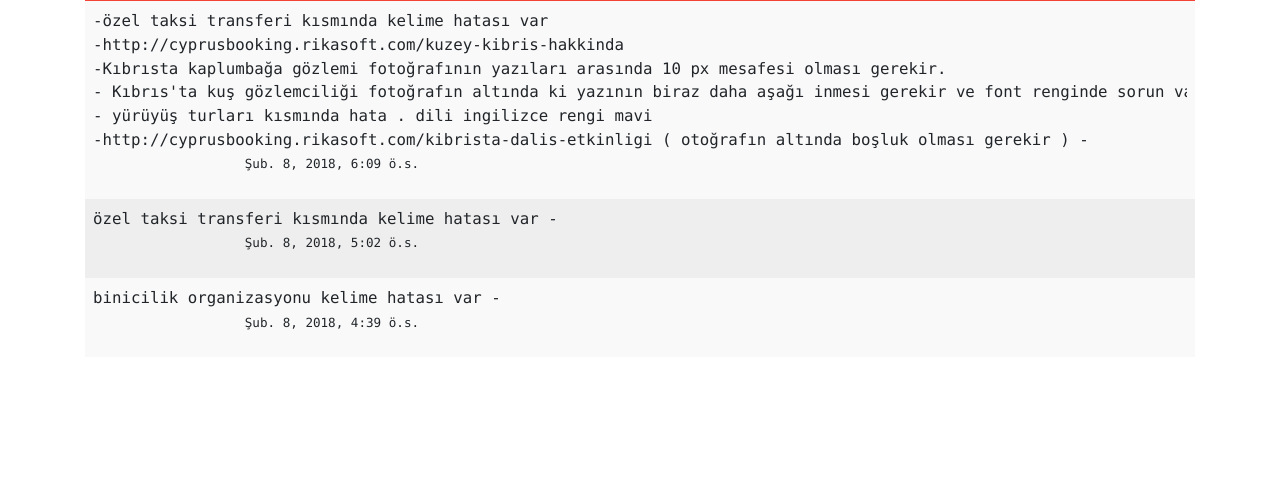
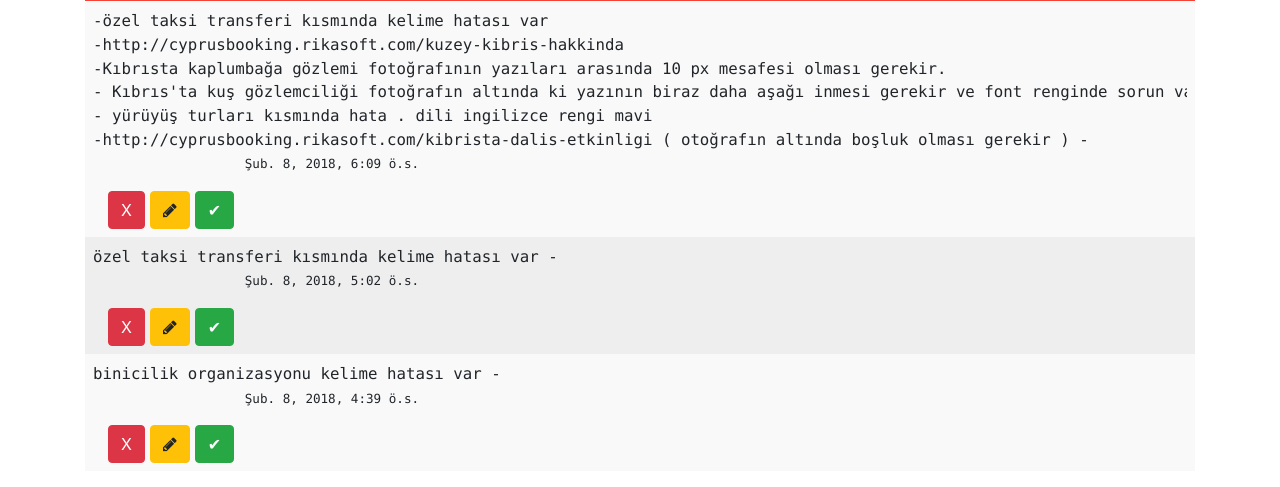
Before and after one commit to kunduzyazilim/toDo, a Django app: page /tasks/ in a window 1280 px wide. Shown: the part 379-866 px from the top of the page. Before the commit the page ends 709 px from the top, so only its background shows below. Run offline with Django 3.2, Linux system fonts and the light colour scheme; a user stored in the database is signed in; data comes from the database, SQL or seed files in the repository; both versions use the stored data as it was after the commit; some libraries are stand-ins or nearby versions.

Commit message:
Vers:1.0.3 (4'te update etme ve yapıldı onayı verme işlenecek)

```diff
--- a/templates/todolist.html
+++ b/templates/todolist.html
@@ -4,6 +4,7 @@
     <title>{{ PageTitle }}</title>
     <meta name="viewport" content="width=device-width, initial-scale=1">
     <link rel="stylesheet" href="{% static 'css/todo.css' %}">
+    <link rel="stylesheet" href="https://cdnjs.cloudflare.com/ajax/libs/font-awesome/4.7.0/css/font-awesome.min.css">
     <link rel="stylesheet" href="https://maxcdn.bootstrapcdn.com/bootstrap/4.0.0/css/bootstrap.min.css"
           integrity="sha384-Gn5384xqQ1aoWXA+058RXPxPg6fy4IWvTNh0E263XmFcJlSAwiGgFAW/dAiS6JXm" crossorigin="anonymous">
     <script src="https://maxcdn.bootstrapcdn.com/bootstrap/4.0.0/js/bootstrap.min.js"
@@ -39,9 +40,16 @@
         <div class="row">
             <div class="col-12 float-left"><pre>{{ u.todoicerik }} -
                 <small>{{ u.date_islenis }}</small></pre>
-                <div class="col float-md-right float-sm-right" hidden>
-                    <a class="btn btn-danger" href="">X</a>
-                    <button class="btn btn-success">&#10004;</button>
+                <div class="col float-md-right float-sm-right">
+                    {% if kullanici.is_staff %}
+                        <a class="btn btn-danger" href="/tasks/delete?id={{ u.id }}">X</a>
+                        <a class="btn btn-warning" href="/tasks/update?id={{ u.id }}"><i class="fa fa-pencil"></i></a>
+                        <a class="btn btn-success" href="/tasks/yapildi?id={{ u.id }}">&#10004;</a>
+                    {% else %}
+                        <a class="btn btn-warning" href="/tasks/update?id={{ u.id }}"><i class="fa fa-pencil"></i>
+                            Düzenle</a>
+                        <a class="btn btn-success" href="/tasks/yapildi?id={{ u.id }}">&#10004; Yapıldı</a>
+                    {% endif %}
                 </div>
             </div>
         </li>
--- a/toDo/settings.py
+++ b/toDo/settings.py
@@ -26,8 +26,8 @@ SECRET_KEY = 'aj(%tckri#1_xtkpn-mugdh5nr0-5_ub1e_-p%62i@t*^7#any'
 # SECURITY WARNING: don't run with debug turned on in production!
 DEBUG = True
 
-#ALLOWED_HOSTS = ['localhost']
-ALLOWED_HOSTS = ['192.168.1.33']
+ALLOWED_HOSTS = ['localhost']
+#ALLOWED_HOSTS = ['192.168.0.100']
 
 
 # Application definition
--- a/toDo/urls.py
+++ b/toDo/urls.py
@@ -17,11 +17,11 @@ from django.contrib import admin
 from django.urls import path
 from .views import toDo_List, userLogin, logout_task
 
-
 urlpatterns = [
     path(r'', userLogin),
     path(r'tasks/', toDo_List),
-    #path(r'tasks/delete/(?<pk>[0-9]+)/$', task_sil, name="tDelete"),
+    #path(r'tasks/delete/', task_sil, name="taskSil"),
+    #path(r'tasks/update/', task_update, name="taskUpdate"),
     path(r'admin/', admin.site.urls),
     path(r'logout/', logout_task),
 ]
--- a/toDo/views.py
+++ b/toDo/views.py
@@ -1,18 +1,16 @@
 # -*- coding: utf-8 -*-
 from django.contrib.auth import authenticate, login, logout
+from django.contrib.auth.models import User
 from django.contrib.auth.decorators import login_required
 from django.shortcuts import *
 from .forms import toDoListForm, userLoginForm
 from .models import *
 
-
-# from django.views.generic.edit import DeleteView
-# from django.urls import reverse_lazy
-
 @login_required(login_url='/')
 def toDo_List(request):
     toDoList_Form = toDoListForm(request.POST or None)
     tasks = Todolist.objects.all()
+    user=AuthUser.objects.all()
     user = request.user
     hata = []
     context = {
@@ -20,6 +18,7 @@ def toDo_List(request):
         "form": toDoList_Form,
         "tasks": tasks.order_by("yapildi", "-date_islenis"),
         "hata": hata,
+        "kullanici":user,
     }
     if toDoList_Form.is_valid():
         if request.method == "POST":
@@ -32,10 +31,32 @@ def toDo_List(request):
                 return HttpResponse(u'Eksik Bırakılan Yerleri Düzeltip Yeniden gönderin : %s'.join(hata))
     return render(request, 'todolist.html', context)
 
+@login_required(login_url='/')
+def task_sil(request):
+    taskId=request.GET.get('id')
+    Todolist.objects.filter(id=taskId).delete()
+    return redirect("/tasks")
 
-# class task_sil(DeleteView):
-#         model = Todolist
-#         success_url = reverse_lazy('Todolist')
+@login_required(login_url='/')
+def task_update(request,id):
+    instance = get_object_or_404(Todolist, id=id)
+    form = toDoListForm(request.POST or None, instance=instance)
+    hata = []
+    tasks = Todolist.objects.all()
+    context = {
+        "PageTitle": "CyprusBooking To-Do-List",
+        "form": toDoList_Form,
+        "tasks": tasks.order_by("yapildi", "-date_islenis"),
+        "hata": hata,
+    }
+    if form.is_valid():
+        form.save()
+        return redirect('/tasks')
+    return render(request, 'tasks_update.html', context)
+
+@login_required(login_url='/')
+def task_yapildi(request):
+    print("yapildi")
 
 def userLogin(request):
     hata = []
```
Also changed, not shown: db.sqlite3.
